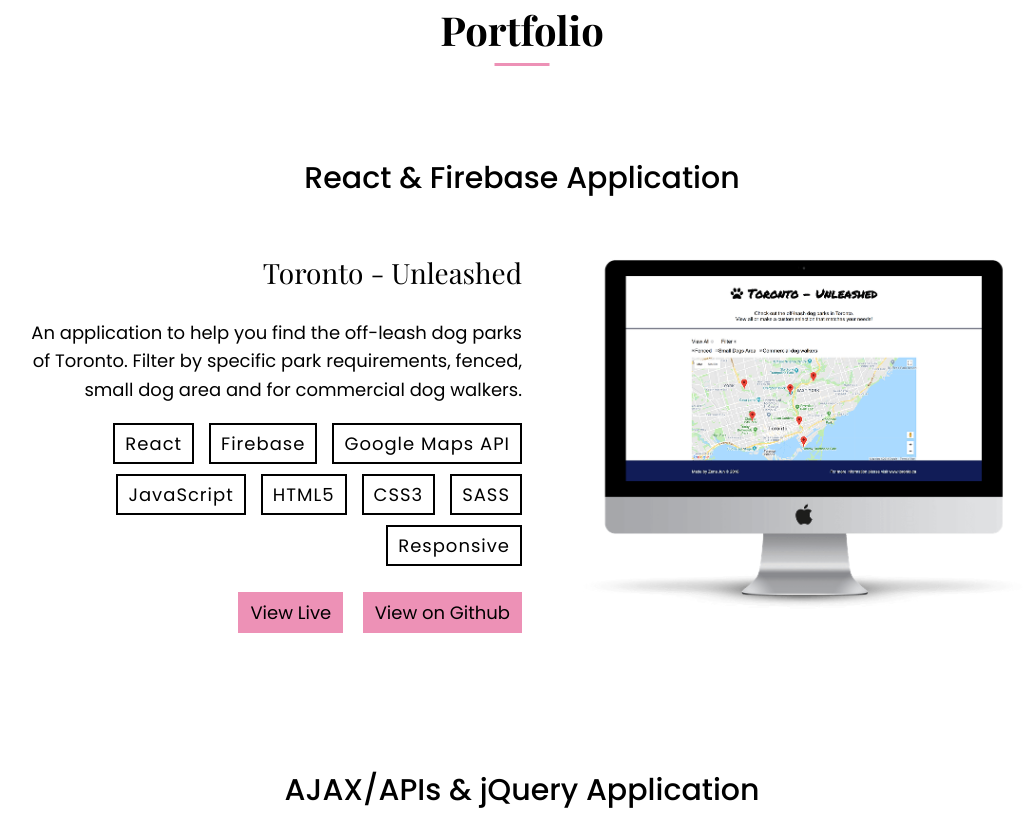
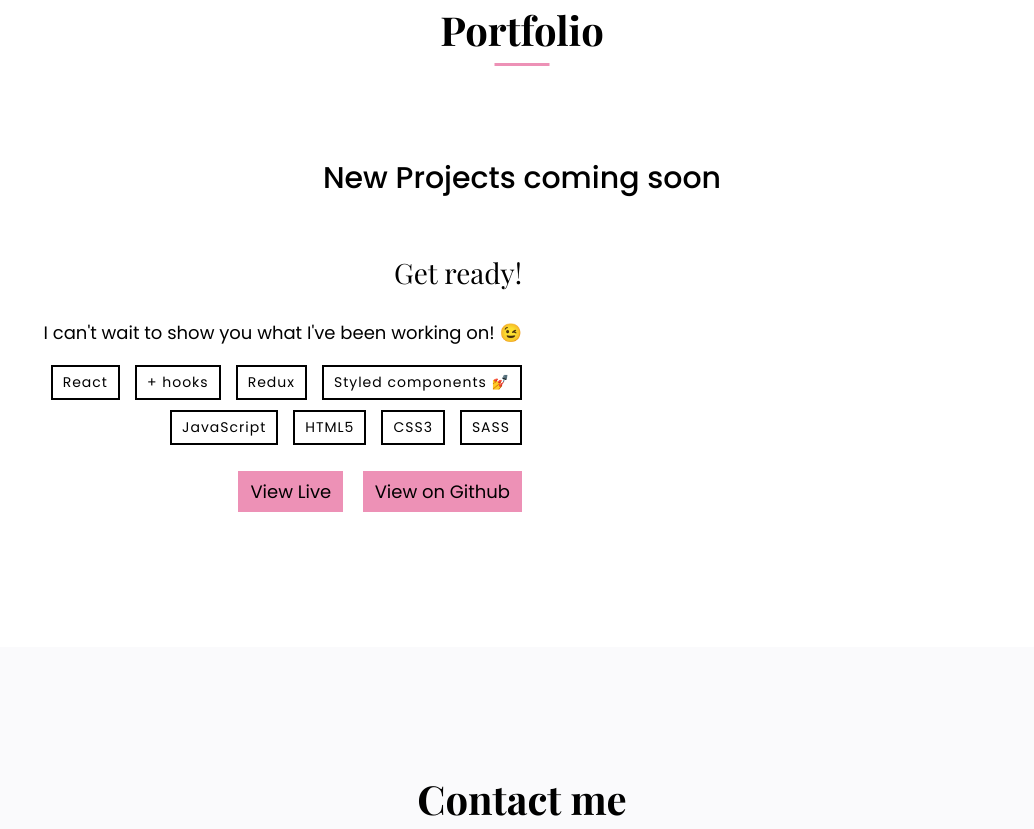
Before and after one commit to zenajun/project7-portfolio, a website: page index.html in a window 1280 px wide. Shown: the part 2491-3320 px from the top of the page, without its empty margins (118-1152 px from the left). Drawn offline with nearby package versions, Linux system fonts and the light colour scheme.

Commit message:
updated gulpfile, removed old projects

```diff
--- a/dev/styles/_main.scss
+++ b/dev/styles/_main.scss
@@ -3,7 +3,6 @@
 // Skills
 // Portfolio
 // Contact me
-
 
 // Global section styles
 section {
@@ -29,7 +28,7 @@
     top: 60px;
     transform: translateX(-50%);
   }
-    @media (min-width: 640px){
+  @media (min-width: 640px) {
     margin-bottom: 100px;
   }
 }
@@ -86,7 +85,7 @@
         width: 20%;
         padding-bottom: 60px;
       }
-      &__icon{
+      &__icon {
         @include fontSize(50);
         margin: 0 auto;
         transition: 0.2s;
@@ -189,7 +188,7 @@
         list-style: none;
         padding: 0;
         &__item {
-          @include fontSize(18);
+          @include fontSize(14);
           margin-right: 15px;
           margin-bottom: 10px;
           letter-spacing: 1px;
@@ -243,7 +242,8 @@
     @include fontFamily($accentFont);
     @include fontSize(18);
     font-weight: 400;
-    input, textarea {
+    input,
+    textarea {
       display: block;
       border: none;
       width: 80%;
--- a/index.html
+++ b/index.html
@@ -201,8 +201,35 @@
 		<section class="portfolio" id="portfolio">
 			<div class="wrapper">
 				<h2 class="portfolio__header2">Portfolio <span></span></h2>
+				<!-- NEW PROJECTS -->
+				<h3 class="portfolio__container__header3">New Projects coming soon</h3>
+				<div class="portfolio__container">
+					<div class="portfolio__container__image-container">
+						<!-- <img class="portfolio__container__image-container__image" src="" alt="mockup"> -->
+					</div>
+					<div class="portfolio__container__content">
+						<p class="portfolio__container__content__title">Get ready!</p>
+						<p class="portfolio__container__content__description">I can't wait to show you what I've been working on! 😉</p>
+						<ul class="portfolio__container__content__skills-list">
+							<li class="portfolio__container__content__skills-list__item">React</li>
+							<li class="portfolio__container__content__skills-list__item">+ hooks</li>
+							<li class="portfolio__container__content__skills-list__item">Redux</li>
+							<li class="portfolio__container__content__skills-list__item">Styled components 💅</li>
+							<li class="portfolio__container__content__skills-list__item">JavaScript</li>
+							<li class="portfolio__container__content__skills-list__item">HTML5</li>
+							<li class="portfolio__container__content__skills-list__item">CSS3</li>
+							<li class="portfolio__container__content__skills-list__item">SASS</li>
+						</ul>
+						<div class="portfolio__container__content__view-work">
+							<a class="portfolio__container__content__view-work__link" href=""
+								target="_blank">View Live</a>
+							<a class="portfolio__container__content__view-work__link" href="https://github.com/zenajun"
+								target="_blank">View on Github</a>
+						</div>
+					</div>
+				</div>
 				<!-- React & Firebase -->
-				<h3 class="portfolio__container__header3">React & Firebase Application</h3>
+				<!-- <h3 class="portfolio__container__header3">React & Firebase Application</h3>
 				<div class="portfolio__container">
 					<div class="portfolio__container__image-container">
 						<img class="portfolio__container__image-container__image" src="public/assets/mockup_dog-park.png" alt="mockup">
@@ -225,10 +252,10 @@
 							<a class="portfolio__container__content__view-work__link" href="https://github.com/zenajun/project5" target="_blank">View on Github</a>
 						</div>
 					</div>
-				</div>
+				</div> -->
 
 				<!-- AJAX/API & jQuery -->
-				<h3 class="portfolio__container__header3">AJAX/APIs & jQuery Application</h3>
+				<!-- <h3 class="portfolio__container__header3">AJAX/APIs & jQuery Application</h3>
 					<div class="portfolio__container">
 						<div class="portfolio__container__image-container">
 							<img class="portfolio__container__image-container__image" src="public/assets/mockup_need-a-drink.png" alt="mockup">
@@ -250,9 +277,9 @@
 							<a class="portfolio__container__content__view-work__link" href="https://github.com/zenajun/MikZena" target="_blank">View on Github</a>
 						</div>
 					</div>
-				</div>
+				</div> -->
 				<!-- Javascript/jQuery -->
-				<h3 class="portfolio__container__header3">Javascript/jQuery Application</h3>
+				<!-- <h3 class="portfolio__container__header3">Javascript/jQuery Application</h3>
 					<div class="portfolio__container">
 						<div class="portfolio__container__image-container">
 							<img class="portfolio__container__image-container__image" src="public/assets/mockup_colour.png" alt="mockup">
@@ -275,10 +302,10 @@
 							</div>
 						</div>
 					</div>
-				</div>
+				</div> -->
 
 				<!-- Responsive PSD conversion -->
-				<h3 class="portfolio__container__header3">Responsive PSD conversion</h3>
+				<!-- <h3 class="portfolio__container__header3">Responsive PSD conversion</h3>
 					<div class="portfolio__container">
 						<div class="portfolio__container__image-container">
 							<img class="portfolio__container__image-container__image" src="public/assets/mockup_maxshop.png" alt="Mockup of Maxshop" class="portfolio__container__image">
@@ -297,7 +324,7 @@
 							<a class="portfolio__container__content__view-work__link" href="https://github.com/zenajun/maxshop" target="_blank">View on Github</a>
 						</div>
 					</div>
-				</div>
+				</div> -->
 			</div>
 		</section>
 
--- a/public/scripts/main.js
+++ b/public/scripts/index.js
@@ -1,4 +1,4 @@
-'use strict';
+"use strict";
 
 var app = {};
 
@@ -27,6 +27,7 @@
   var span = $('span.year');
   span.text(year);
 };
+
 app.smoothScroll = function () {
   $("a").on('click', function (e) {
     if (this.hash !== "") {
--- a/public/styles/style.css
+++ b/public/styles/style.css
@@ -526,8 +526,8 @@
     list-style: none;
     padding: 0; }
     .portfolio__container__content__skills-list__item {
-      font-size: 18px;
-      font-size: 1.8rem;
+      font-size: 14px;
+      font-size: 1.4rem;
       margin-right: 15px;
       margin-bottom: 10px;
       letter-spacing: 1px;
@@ -577,7 +577,8 @@
     font-size: 18px;
     font-size: 1.8rem;
     font-weight: 400; }
-    .contact .contact-form input, .contact .contact-form textarea {
+    .contact .contact-form input,
+    .contact .contact-form textarea {
       display: block;
       border: none;
       width: 80%;
@@ -586,7 +587,8 @@
       background: #FAFAFC;
       margin: 0 auto 40px; }
       @media (min-width: 1040px) {
-        .contact .contact-form input, .contact .contact-form textarea {
+        .contact .contact-form input,
+        .contact .contact-form textarea {
           max-width: 600px;
           margin: 0 0 40px; } }
     .contact .contact-form textarea {
```
Also changed, not shown: gulpfile.js (+36 -32 lines), package.json (+7 -7 lines), dev/scripts/index.js (renamed from dev/scripts/main.js), 2 other files. Lines whose indentation alone changed are shown as unchanged.
